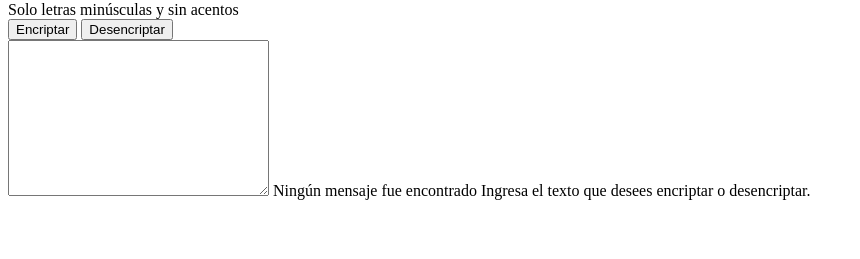
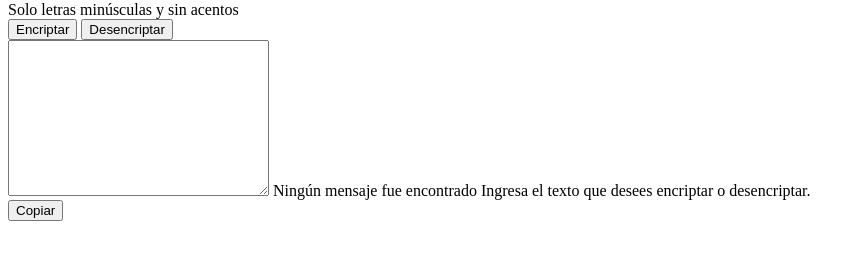
Before and after one commit to raulo1977/alura-encriptador, a plain HTML site: page index.html in a window 1280 px wide. Shown: the part 185-444 px from the top of the page, without its empty margins (0-860 px from the left). Drawn offline with Linux system fonts and the light colour scheme.

Commit message:
Nuevo Envio

```diff
--- a/index.html
+++ b/index.html
@@ -21,7 +21,9 @@
         <section>
             <textarea  class="mensaje" cols="30" rows="10"></textarea>
             Ningún mensaje fue encontrado
-            Ingresa el texto que desees encriptar o desencriptar.        </section>
+            Ingresa el texto que desees encriptar o desencriptar.
+            <div><button class="copiar">Copiar</button></div>
+         </section>
     </main>
 </body>
 </html>
```
